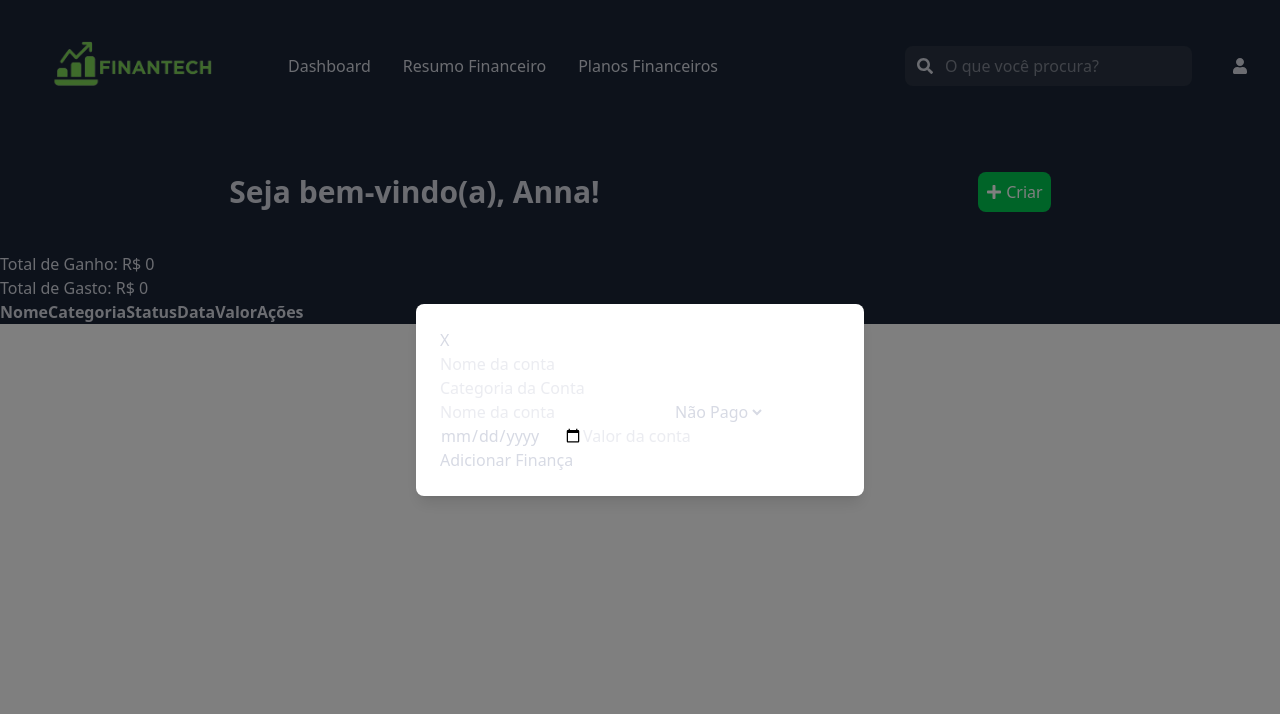
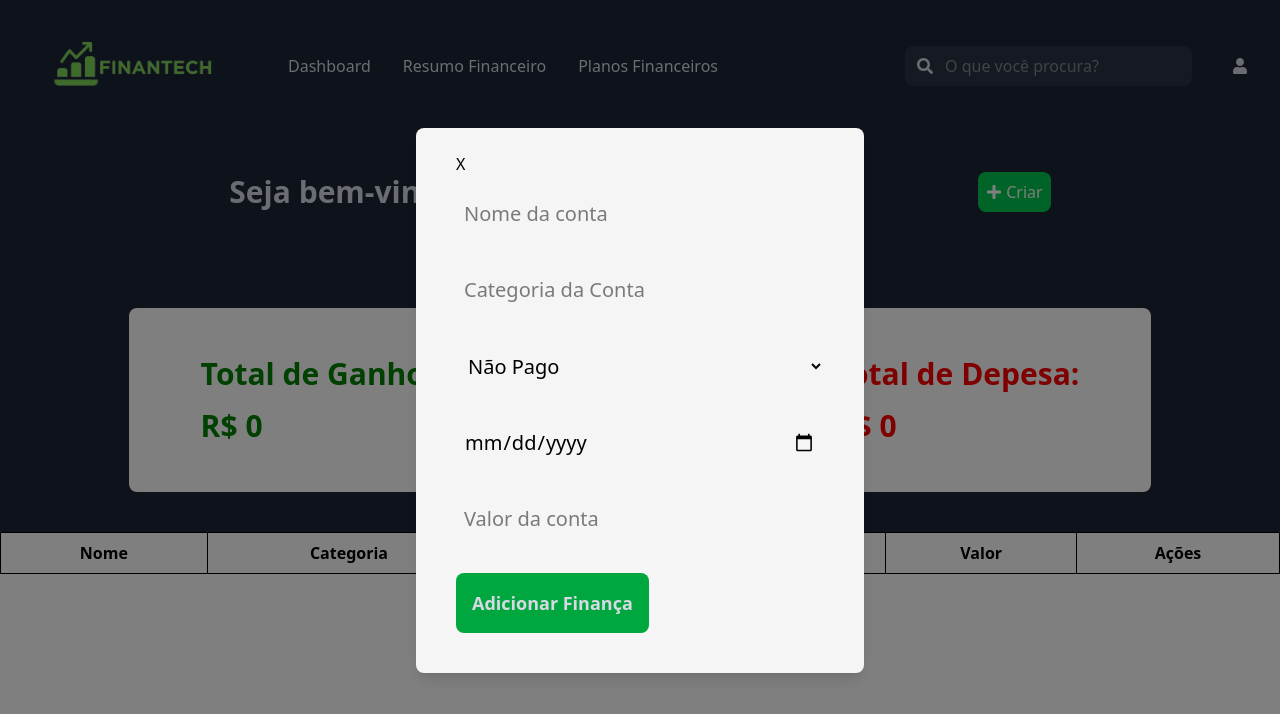
Before and after one commit to Astaphaanos/FinanTech, a React (Vite) app: page / in a window 1280 px wide. Both pictures are taken after a click on the button "Criar". Shown: the top 714 px of the page. Built offline with nearby package versions, Linux system fonts and the light colour scheme.

Commit message:
Estilizando o formulário e a tabela

```diff
--- a/src/components/Financas/FinancaForm.jsx
+++ b/src/components/Financas/FinancaForm.jsx
@@ -1,4 +1,5 @@
 import { useState } from 'react';
+import PropTypes from 'prop-types';
 
 const FinancaForm = ({adicionarFinanca}) => {
     const [nome, setNome] = useState('');
@@ -25,14 +26,15 @@ const FinancaForm = ({adicionarFinanca}) => {
     };
 
     return (
-        <form onSubmit={handleSubmit}>
-            <div>
+        <form onSubmit={handleSubmit} >
+            <div className='flex flex-col'>
                 <input
                 type='text'
                 placeholder='Nome da conta'
                 value={nome}
                 onChange={(e) => setNome(e.target.value)}
-                className=''
+                className='p-2 text-xl text-black m-4 focus:outline-none
+                focus:ring-2 focus:ring-[var(--cor-text-header)]'
                 required
                 />
 
@@ -41,23 +43,16 @@ const FinancaForm = ({adicionarFinanca}) => {
                 placeholder='Categoria da Conta'
                 value={categoria}
                 onChange={(e) => setCategoria(e.target.value)}
-                className=''
-                required
-                />
-
-                <input
-                type='text'
-                placeholder='Nome da conta'
-                value={nome}
-                onChange={(e) => setNome(e.target.value)}
-                className=''
+                className='p-2 text-xl text-black m-4 focus:outline-none
+                focus:ring-2 focus:ring-[var(--cor-text-header)]'
                 required
                 />
 
                 <select
                 value={status}
                 onChange={(e) => setStatus(e.target.value)}
-                className=''
+                className='p-2 text-xl text-black m-4 focus:outline-none
+                focus:ring-2 focus:ring-[var(--cor-text-header)]'
                 required
                 >
                     <option value='Pago'>Pago</option>
@@ -68,7 +63,8 @@ const FinancaForm = ({adicionarFinanca}) => {
                 type='date'
                 value={data}
                 onChange={(e) => setData(e.target.value)}
-                className=''
+                className='p-2 text-xl text-black m-4 focus:outline-none
+                focus:ring-2 focus:ring-[var(--cor-text-header)]'
                 required
                 />
 
@@ -77,16 +73,21 @@ const FinancaForm = ({adicionarFinanca}) => {
                 placeholder='Valor da conta'
                 value={valor}
                 onChange={(e) => setValor(e.target.value)}
-                className=''
+                className='p-2 text-xl text-black m-4 focus:outline-none
+                focus:ring-2 focus:ring-[var(--cor-text-header)]'
                 required
                 />
             </div>
 
-            <button type="submit" className="">
+            <button type="submit" className="p-4 bg-green-600 text-lg m-4 rounded-lg font-bold">
                 Adicionar Finança
             </button>
         </form>
     );
 };
 
-export default FinancaForm
+FinancaForm.propTypes = {
+    adicionarFinanca: PropTypes.func.isRequired,
+  };
+
+export default FinancaForm;
--- a/src/components/Financas/FinancaTabela.jsx
+++ b/src/components/Financas/FinancaTabela.jsx
@@ -1,20 +1,22 @@
+import PropTypes from 'prop-types';
+
 const FinancaTabela = ({ financas, deletarFinanca }) => {
   return (
-    <table>
+    <table  className="min-w-full bg-white border">
       <thead>
         <tr>
-          <th>Nome</th>
-          <th>Categoria</th>
-          <th>Status</th>
-          <th>Data</th>
-          <th>Valor</th>
-          <th>Ações</th>
+          <th className="py-2 px-4 border">Nome</th>
+          <th className="py-2 px-4 border">Categoria</th>
+          <th className="py-2 px-4 border">Status</th>
+          <th className="py-2 px-4 border">Data</th>
+          <th className="py-2 px-4 border">Valor</th>
+          <th className="py-2 px-4 border">Ações</th>
         </tr>
       </thead>
 
       <tbody>
         {financas.map((financa, index) => (
-          <tr key={index}>
+          <tr key={index} className='text-center font-medium'>
             <td className="py-2 px-4 border">{financa.nome}</td>
             <td className="py-2 px-4 border">{financa.categoria}</td>
             <td className="py-2 px-4 border">{financa.status}</td>
@@ -34,4 +36,17 @@ const FinancaTabela = ({ financas, deletarFinanca }) => {
   );
 };
 
+FinancaTabela.propTypes = {
+  financas: PropTypes.arrayOf(
+    PropTypes.shape({
+      name: PropTypes.string.isRequired,
+      category: PropTypes.string.isRequired,
+      status: PropTypes.string.isRequired,
+      date: PropTypes.string.isRequired,
+      value: PropTypes.number.isRequired,
+    })
+  ).isRequired,
+  deletarFinanca: PropTypes.func.isRequired,
+};
+
 export default FinancaTabela;
--- a/src/components/Home/Home.jsx
+++ b/src/components/Home/Home.jsx
@@ -26,10 +26,10 @@ const Home = () => {
   }
 
   return (
-      <section className="bg-[var(--cor-bg-header)] text-[var(--cor-text-header)]">
+      <section className="">
+        <div className='bg-[var(--cor-bg-header)] text-[var(--cor-text-header)] pb-10'>
           <div className="flex items-center justify-around p-10">
             <h1 className="text-3xl font-bold">Seja bem-vindo(a), Anna!</h1>
-
             <button
               type="button"
               className="flex items-center bg-green-500 p-2 rounded-lg text-white cursor-pointer"
@@ -39,19 +39,24 @@ const Home = () => {
               Criar
             </button>
           </div>
-
-        <div className=''>
-          <p>Total de Ganho: R$ {totalFinanca}</p>
-          <p>Total de Gasto: R$ {totalDespesa}</p>
+          <div className='flex items-center justify-around mt-14'>
+            <div className='bg-white rounded-lg pl-18 pr-18 pt-12 pb-12'>
+              <h3 className='text-[var(--cor-text-ganho)] font-bold text-3xl pb-4'>Total de Ganho:</h3>
+              <p className='text-[var(--cor-text-ganho)] font-bold text-3xl'>R$ {totalFinanca}</p>
+            </div>
+            <div className='bg-white rounded-lg pl-18 pr-18 pt-12 pb-12'>
+              <h3 className='text-[var(--cor-text-despesa)] font-bold text-3xl pb-4'>Total de Depesa:</h3>
+              <p className='text-[var(--cor-text-despesa)] font-bold text-3xl'>R$ {totalDespesa}</p>
+            </div>
           </div>
 
           {/*Modal */}
           {mostrarForm && (
             <div className="fixed inset-0 bg-black/50 flex items-center justify-center z-50">
-            <div className="bg-white p-6 rounded-lg shadow-lg w-full max-w-md">
+              <div className="bg-neutral-100 p-6 rounded-lg shadow-lg w-full max-w-md">
                 <button
                 onClick={() => setMostrarForm(false)}
-                className=''
+                  className='text-black cursor-pointer ml-4'
                   >
                   X
                 </button>
@@ -59,7 +64,8 @@ const Home = () => {
               </div>
             </div>
           )}
-        <FinancaTabela financas={financas} deletarFinanca={deletarFinanca} />
+        </div>
+        <FinancaTabela financas={financas} deletarFinanca={deletarFinanca}/>
       </section>
   );
 };
--- a/src/index.css
+++ b/src/index.css
@@ -4,4 +4,6 @@
     --cor-text-header: #d7dae4;
     --cor-bg-header: #1B2536;
     --cor-input: #2A3342;
+    --cor-text-despesa: red;
+    --cor-text-ganho: green;
 }
--- a/src/routes/AppRoutes.jsx
+++ b/src/routes/AppRoutes.jsx
@@ -1,12 +1,13 @@
 import { BrowserRouter as Router, Routes, Route } from "react-router-dom";
 import Header from "../components/Header/Header";
 import Home from "../components/Home/Home";
+
 
 function AppRoutes() {
 return (
     <Router>
         <Routes>
-            <Route path="/" element={<><Header/><Home/></>} />
+            <Route path="/" element={<> <Header/><Home/></>}/>
         </Routes>
     </Router>
 )
```
Lines whose indentation alone changed are shown as unchanged.
